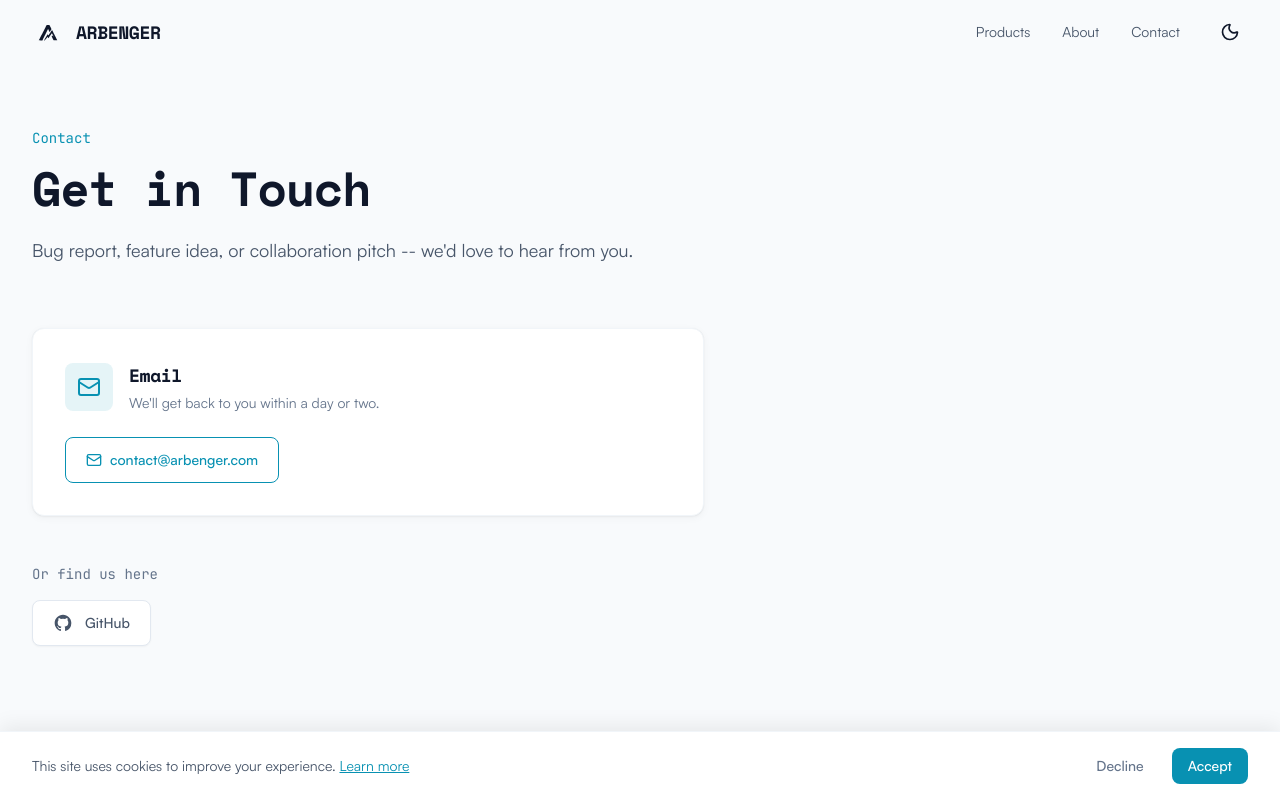
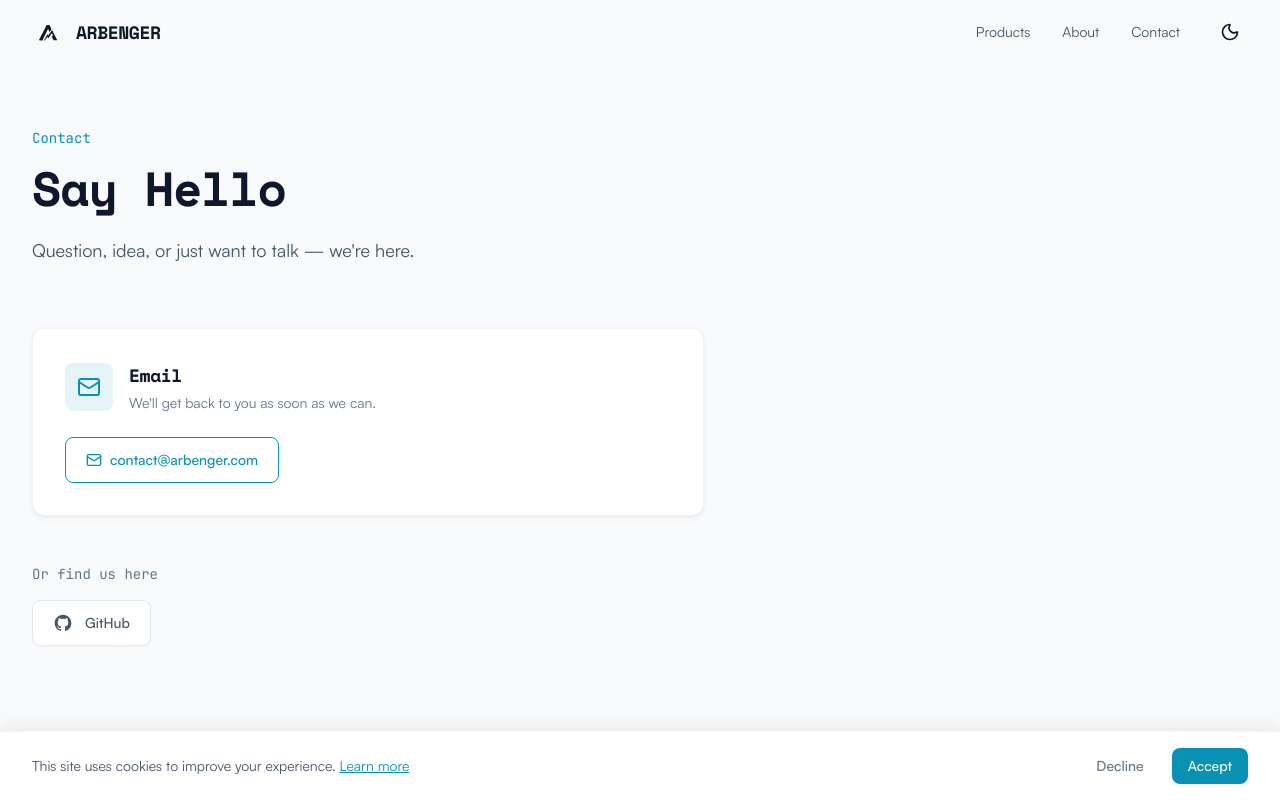
Before and after one commit to ArbenApura/arbenger, a SvelteKit app: page /contact in a window 1280 px wide. Shown: the top 800 px of the page. Built offline with nearby package versions, Linux system fonts and the light colour scheme.

Commit message:
content: update contact page — warmer heading, neutral response time

```diff
--- a/src/routes/contact/+page.svelte
+++ b/src/routes/contact/+page.svelte
@@ -19,7 +19,7 @@
 
 <MetaTags
 	title="Contact | Arbenger"
-	description="Get in touch with Arbenger. Reach out via email or connect on social media."
+	description="Reach out to Arbenger. We'd like to hear from you."
 	url="https://arbenger.com/contact"
 />
 
@@ -29,11 +29,11 @@
 		<p class="font-mono text-sm text-[#0891B2] dark:text-[#22D3EE]">Contact</p>
 
 		<h1 class="font-display mt-4 text-4xl font-bold tracking-tight text-[#0F172A] md:text-5xl dark:text-white">
-			Get in Touch
+			Say Hello
 		</h1>
 
 		<p class="mt-6 max-w-2xl text-lg text-[#475569] dark:text-slate-300">
-			Bug report, feature idea, or collaboration pitch -- we'd love to hear from you.
+			Question, idea, or just want to talk — we're here.
 		</p>
 	</div>
 </section>
@@ -49,7 +49,7 @@
 				</div>
 				<div>
 					<h2 class="font-display text-lg font-bold tracking-tight text-[#0F172A] dark:text-white">Email</h2>
-					<p class="mt-1 text-sm text-[#64748B] dark:text-slate-400">We'll get back to you within a day or two.</p>
+					<p class="mt-1 text-sm text-[#64748B] dark:text-slate-400">We'll get back to you as soon as we can.</p>
 				</div>
 			</div>
 
```
